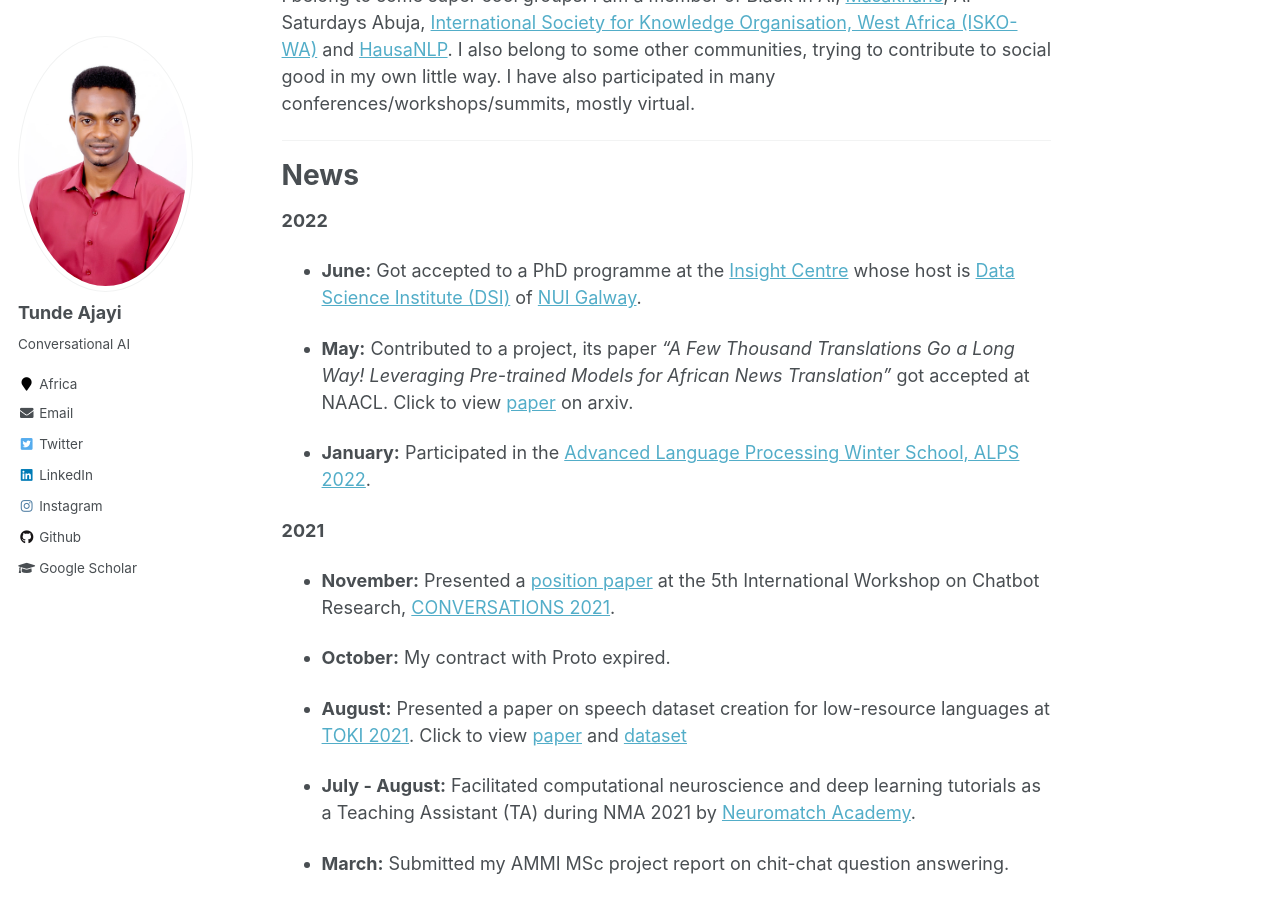
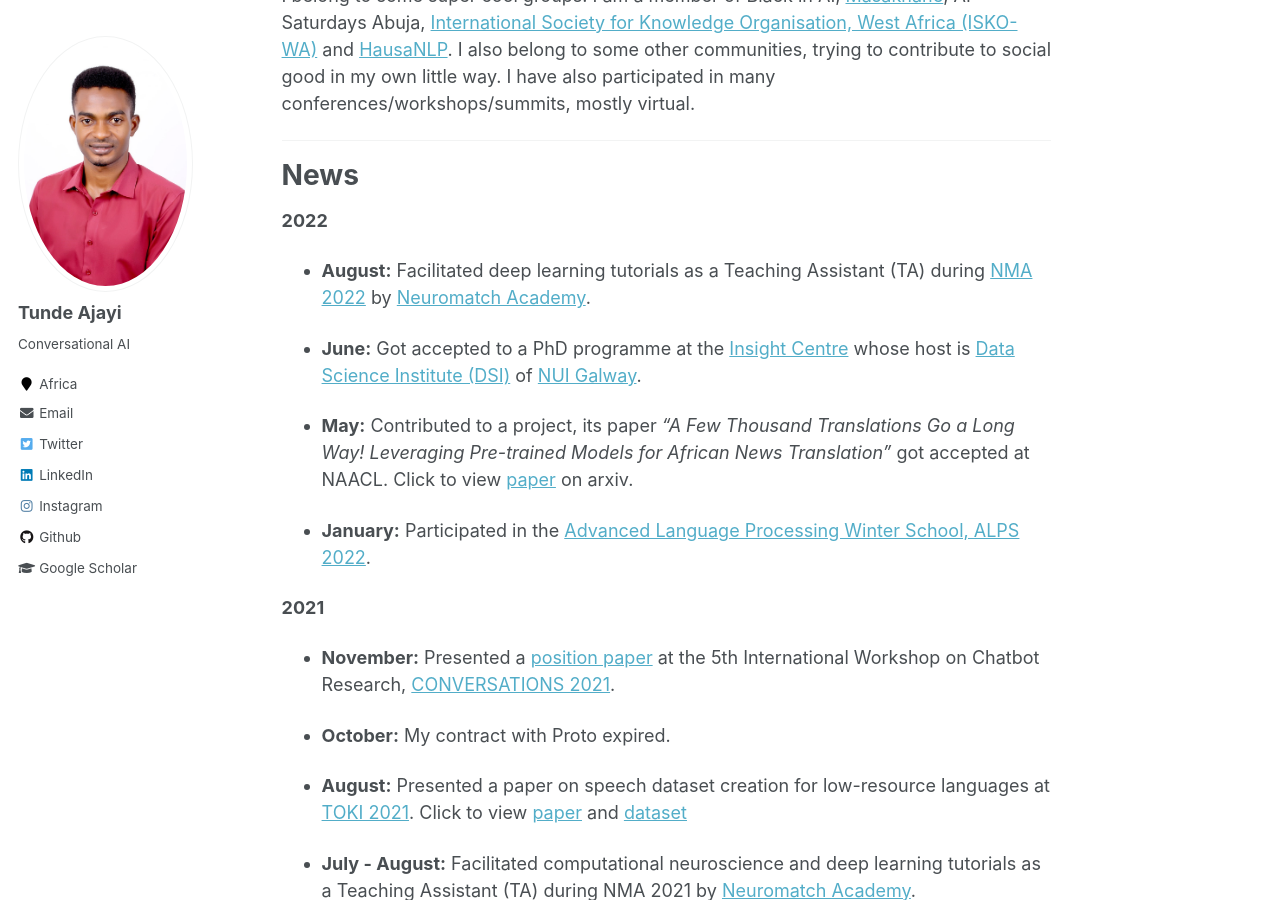
Before and after one commit to tundeajayi/tundeajayi.github.io, a Jekyll site: the page built from _pages/about.md, in a window 1280 px wide and 900 px high, scrolled down 716 px. Built offline with Jekyll 4.4.1, drawn with Linux system fonts in a browser that asks for light colours.

Commit message:
add nma 2022

```diff
--- a/_pages/about.md
+++ b/_pages/about.md
@@ -60,6 +60,8 @@ News
 
 **2022**
 
+* **August:** Facilitated deep learning tutorials as a Teaching Assistant (TA) during [NMA 2022](https://academy.neuromatch.io/courses/nma-2022) by [Neuromatch Academy](https://academy.neuromatch.io/).
+
 * **June:** Got accepted to a PhD programme at the [Insight Centre](https://www.insight-centre.org/) whose host is [Data Science Institute (DSI)](https://dsi.nuigalway.ie/) of [NUI Galway](https://www.nuigalway.ie/).
 
 * **May:** Contributed to a project, its paper *"A Few Thousand Translations Go a Long Way! Leveraging Pre-trained Models for African News Translation"* got accepted at NAACL. Click to view [paper](https://arxiv.org/abs/2205.02022) on arxiv.
```
